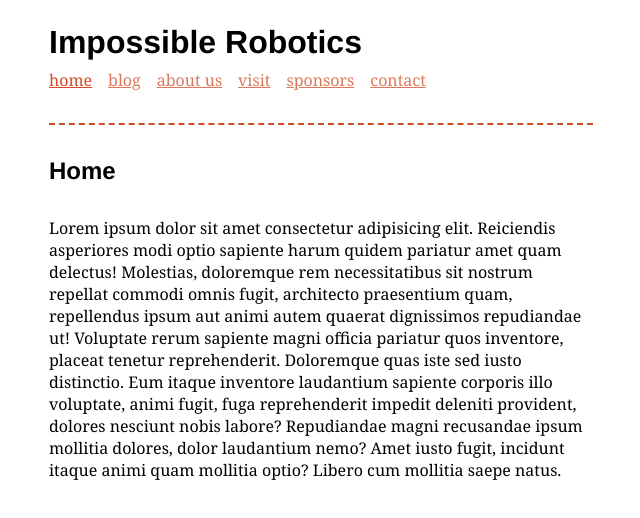
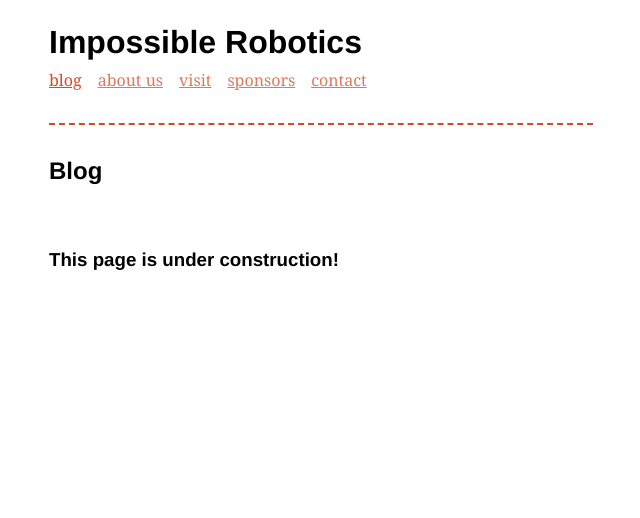
Before and after one commit to Impossible-Robotics-5412/impossiblerobotics.nl, a SvelteKit app: page / in a window 1280 px wide. Shown: the top 518 px of the page, without its empty margins (319-959 px from the left). Built offline with nearby package versions, Linux system fonts and the light colour scheme.

Commit message:
Make convert homepage to blog

```diff
--- a/src/lib/nav/NavBar.svelte
+++ b/src/lib/nav/NavBar.svelte
@@ -4,8 +4,7 @@
 
 <nav>
 	<ul>
-		<NavBarItem label="home" href="/" />
-		<NavBarItem label="blog" href="/blog" />
+		<NavBarItem label="blog" href="/" />
 		<NavBarItem label="about us" href="/about" />
 		<NavBarItem label="visit" href="/visit" />
 		<NavBarItem label="sponsors" href="/sponsors" />
--- a/src/routes/+page.svelte
+++ b/src/routes/+page.svelte
@@ -2,19 +2,10 @@
 </script>
 
 <svelte:head>
-	<title>Impossible Robotics: Home</title>
+	<title>Impossible Robotics: Blog</title>
 </svelte:head>
 
-<h2>Home</h2>
+<h2>Blog</h2>
 
-<p>
-	Lorem ipsum dolor sit amet consectetur adipisicing elit. Reiciendis asperiores modi optio sapiente
-	harum quidem pariatur amet quam delectus! Molestias, doloremque rem necessitatibus sit nostrum
-	repellat commodi omnis fugit, architecto praesentium quam, repellendus ipsum aut animi autem
-	quaerat dignissimos repudiandae ut! Voluptate rerum sapiente magni officia pariatur quos
-	inventore, placeat tenetur reprehenderit. Doloremque quas iste sed iusto distinctio. Eum itaque
-	inventore laudantium sapiente corporis illo voluptate, animi fugit, fuga reprehenderit impedit
-	deleniti provident, dolores nesciunt nobis labore? Repudiandae magni recusandae ipsum mollitia
-	dolores, dolor laudantium nemo? Amet iusto fugit, incidunt itaque animi quam mollitia optio?
-	Libero cum mollitia saepe natus.
-</p>
+<!-- FIXME: Create page. -->
+<h3>This page is under construction!</h3>
--- a/src/routes/blog/+page.svelte
+++ /dev/null
@@ -1,5 +0,0 @@
-<script lang="ts">
-</script>
-
-<!-- FIXME: Create page. -->
-<h3>This page is under construction!</h3>
```
Also changed, not shown: 23 other files (tests, documents, lock files or other folders).
